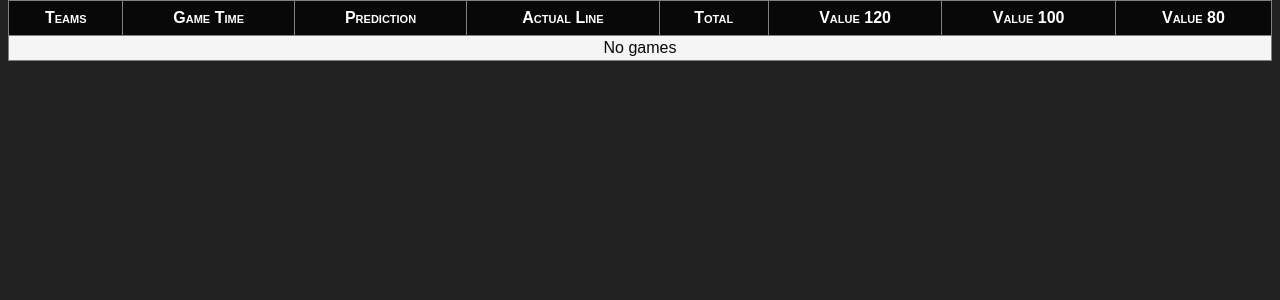
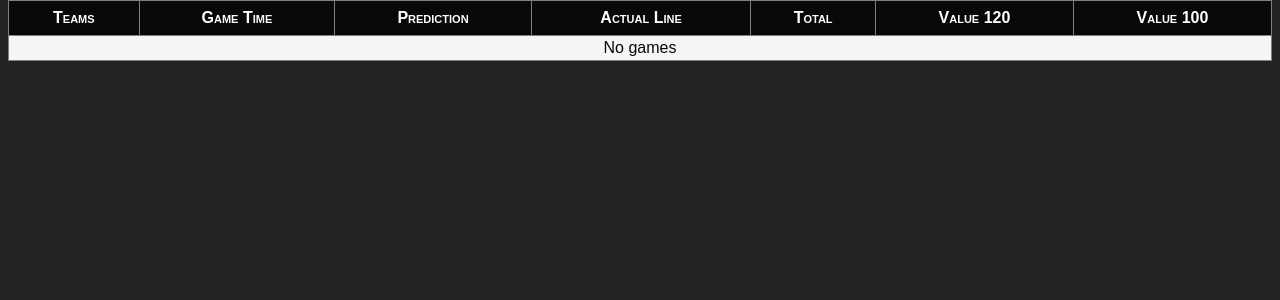
Before and after one commit to jefnic23/zell_baseball, a Flask app: template app/templates/index.html in a window 1280 px wide. Shown: the part 75-375 px from the top of the page. Run offline with Flask 2, Linux system fonts and the light colour scheme; the template is opened without the code that fills it, so the values that code supplies are empty; some libraries are stand-ins or nearby versions.

Commit message:
removed Value 80 column

```diff
--- a/app/baseball.py
+++ b/app/baseball.py
@@ -213,11 +213,8 @@ def Game(g, fd, modifier, bankroll, bet_pct, pvb_modifier):
             "under_120": "",
             "over_100": "",
             "under_100": "",
-            "over_80": "",
-            "under_80": "",
             "value_120": "TBD",
-            "value_100": "TBD",
-            "value_80": "TBD"
+            "value_100": "TBD"
         }
     }
 
@@ -309,11 +306,8 @@ def Game(g, fd, modifier, bankroll, bet_pct, pvb_modifier):
             game["valueData"]["under_100"] = round(home_team.under_threshold * (game["gameData"]['innings']/9), 2)
             game["valueData"]["over_120"] = round(game["valueData"]['over_100'] * 1.2, 2)
             game["valueData"]["under_120"] = round(game["valueData"]['under_100'] * 1.2, 2)
-            game["valueData"]["over_80"] = round(game["valueData"]['over_100'] * 0.8, 2)
-            game["valueData"]["under_80"] = round(game["valueData"]['under_100'] * 0.8, 2)
             game["valueData"]["value_120"] = getValue(game["valueData"]['total'], game["valueData"]['over_120'], game["valueData"]['under_120'], bankroll, bet_pct)
             game["valueData"]["value_100"] = getValue(game["valueData"]['total'], game["valueData"]['over_100'], game["valueData"]['under_100'], bankroll, bet_pct)
-            game["valueData"]["value_80"] = getValue(game["valueData"]['total'], game["valueData"]['over_80'], game["valueData"]['under_80'], bankroll, bet_pct)
         except:
             pass
 
--- a/app/static/main.js
+++ b/app/static/main.js
@@ -199,13 +199,12 @@ function populateTables(game) {
     ];
     let total = game.valueData.total;
     let over_under = game.betData.over_under;
-    let over_120 = game.valueData.over_120, over_100 = game.valueData.over_100, over_80 = game.valueData.over_80;
-    let under_120 = game.valueData.under_120, under_100 = game.valueData.under_100, under_80 = game.valueData.under_80;
+    let over_120 = game.valueData.over_120, over_100 = game.valueData.over_100;
+    let under_120 = game.valueData.under_120, under_100 = game.valueData.under_100;
     let thresholds = [
         ['', '<strong>Over</strong>', '<strong>Under</strong>'],
         ['<strong>120%</strong>', over_120, under_120],
-        ['<strong>100%</strong>', over_100, under_100],
-        ['<strong>80%</strong>', over_80, under_80]
+        ['<strong>100%</strong>', over_100, under_100]
     ];
     let weather = game.gameData.weather;
     if (weather !== "TBD") {
@@ -269,17 +268,6 @@ function populateTables(game) {
         over_under,
         over_100,
         under_100
-    );
-    createValues(
-        row,
-        game.gameData.gamePk,
-        game.valueData.value_80,
-        "80",
-        prediction,
-        total,
-        over_under,
-        over_80,
-        under_80
     );
     return table.appendChild(row);
 }
@@ -367,15 +355,15 @@ function noGames() {
     var row = document.createElement("tr");
     var td = document.createElement("td");
     td.innerHTML = "No games";
-    td.colSpan = "8";
+    td.colSpan = "7";
     td.style.textAlign = "center";
     row.appendChild(td);
     table.appendChild(row);
     no_games = true;
 }
 
-function changeLine(game, over_under, prediction, over_threshold, under_threshold, over_80, under_80, over_120, under_120, over, under, ids) {
-    socket.emit('changeLine', {'game': game, 'over_under': over_under, 'prediction': prediction, 'over_threshold': over_threshold, 'under_threshold': under_threshold, 'over_80': over_80, 'under_80': under_80, 'over_120': over_120, 'under_120': under_120, 'over': over, 'under': under, 'ids': ids});
+function changeLine(game, over_under, prediction, over_threshold, under_threshold, over_120, under_120, over, under, ids) {
+    socket.emit('changeLine', {'game': game, 'over_under': over_under, 'prediction': prediction, 'over_threshold': over_threshold, 'under_threshold': under_threshold, 'over_120': over_120, 'under_120': under_120, 'over': over, 'under': under, 'ids': ids});
 }
 
 function updateOdds() {
@@ -387,7 +375,7 @@ function updateOdds() {
                 var market = e.markets.find(x => x.idfomarkettype === 48555.1);
                 var over = getMoneyLine(market.selections.find(x => x.name === "Over"));
                 var under = getMoneyLine(market.selections.find(x => x.name === "Under"));
-                var ids = {"actual_id": market.idfoevent, "total_id": market.selections.find(x => x.name === "Over").idfoselection, "value_id_100": `${game.gamePk}_100`, "value_id_80": `${game.gamePk}_80`, "value_id_120": `${game.gamePk}_120`};
+                var ids = {"actual_id": market.idfoevent, "total_id": market.selections.find(x => x.name === "Over").idfoselection, "value_id_100": `${game.gamePk}_100`, "value_id_120": `${game.gamePk}_120`};
                 var now = new Date();
                 var game_time = new Date(market.tsstart);
                 if (now.getTime() >= game_time.getTime()) {
@@ -399,7 +387,7 @@ function updateOdds() {
                         }
                     });
                 }
-                changeLine(game.game, market.currentmatchhandicap, game.prediction, game.over_threshold, game.under_threshold, game.over_80, game.under_80, game.over_120, game.under_120, over, under, ids);
+                changeLine(game.game, market.currentmatchhandicap, game.prediction, game.over_threshold, game.under_threshold, game.over_120, game.under_120, over, under, ids);
             }
         });
     });
@@ -410,7 +398,6 @@ socket.on("lineChange", data => {
         updateLine(data.ids.actual_id, data.over_under, data.over, data.under);
         changePrice(data.ids.total_id, data.new_total);
         changeValue(data.ids.value_id_100, data.bet, data.new_total, data.over_threshold, data.under_threshold);
-        changeValue(data.ids.value_id_80, data.bet, data.new_total, data.over_80, data.under_80);
         changeValue(data.ids.value_id_120, data.bet, data.new_total, data.over_120, data.under_120);
     }
     catch (error) {
@@ -430,7 +417,6 @@ document.addEventListener('DOMContentLoaded', () => {
     } else {
         noGames();
     }
-
 });
 
 // (function mainLoop() {
--- a/app/static/styles.css
+++ b/app/static/styles.css
@@ -290,7 +290,6 @@ tbody > tr:nth-child(odd) {
 	td:nth-of-type(5):before { content: "Total"; }
 	td:nth-of-type(6):before { content: "Value 120"; }
 	td:nth-of-type(7):before { content: "Value 100"; }
-	td:nth-of-type(8):before { content: "Value 80"; }
 
     .teams > div {
         flex-direction: column;
--- a/app/templates/index.html
+++ b/app/templates/index.html
@@ -20,7 +20,6 @@
                     <th>Total</th>
                     <th>Value 120</th>
                     <th>Value 100</th>
-                    <th>Value 80</th>
                 </tr>
             </thead>
         </table>
```
